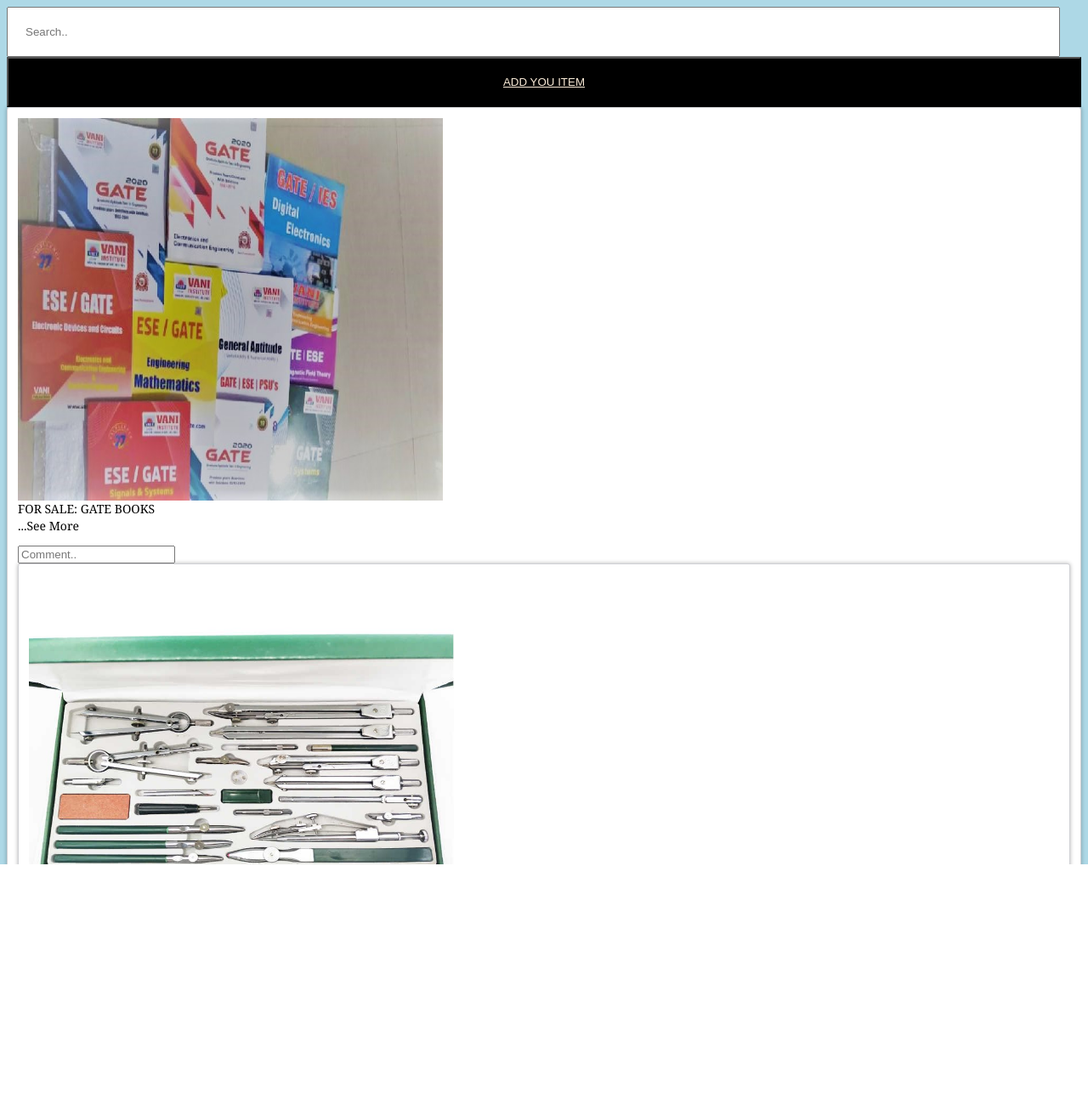
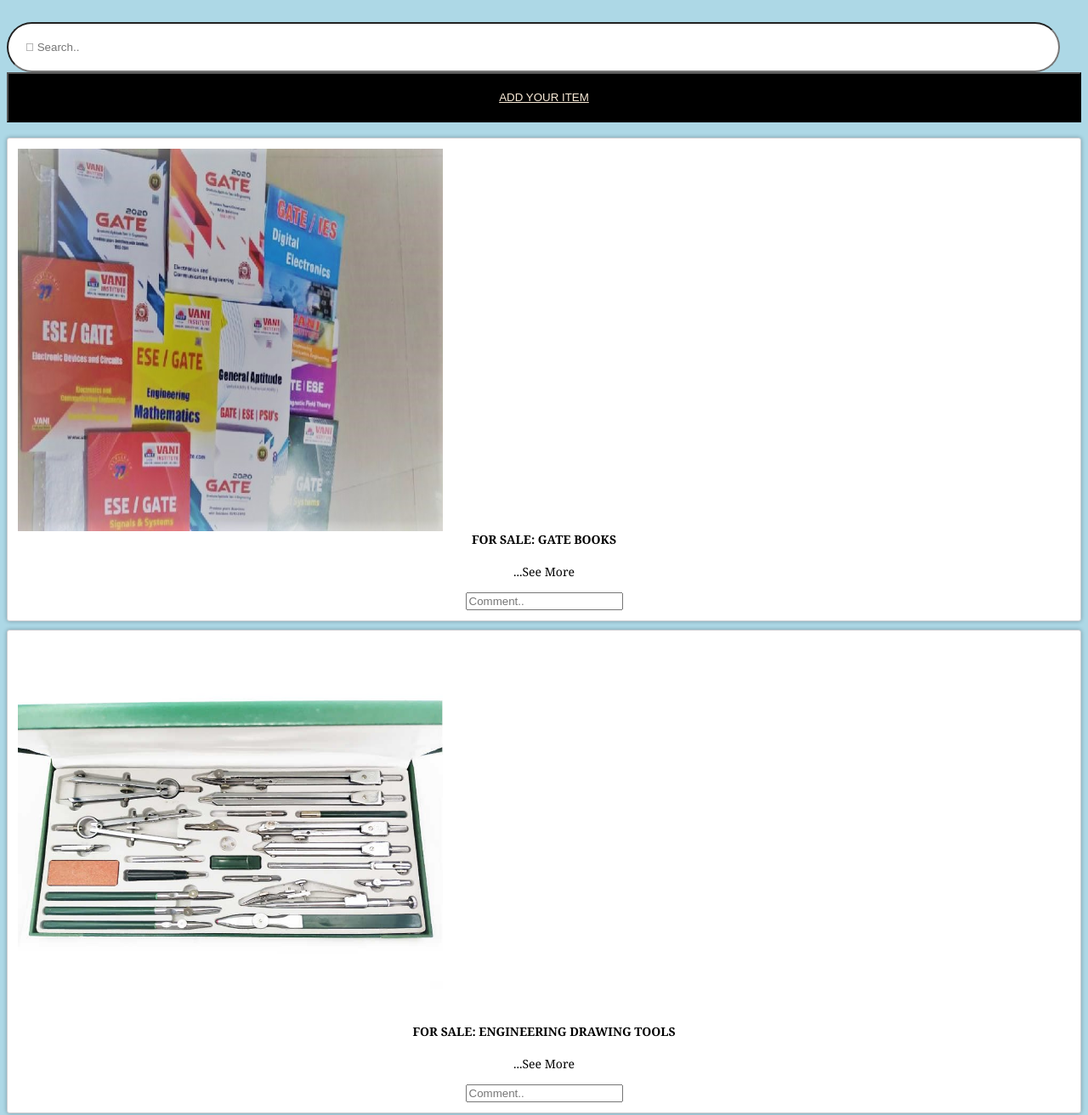
Before and after one commit to Riya-code/frontend, a plain HTML site: page pages/sell.html in a window 1280 px wide. Shown: the top 1312 px of the page at 85% size. Drawn offline with Linux system fonts and the light colour scheme.

Commit message:
sell changed

```diff
--- a/pages/sell.html
+++ b/pages/sell.html
@@ -5,19 +5,24 @@
     <meta name="viewport" content="width=device-width, initial-scale=1.0">
     <title>Document</title>
     <link rel="stylesheet" href="../styles/fb.css">
+    <link href="https://fonts.googleapis.com/css2?family=Poppins:wght@400;500;700&display=swap" rel="stylesheet">
+    <link rel="stylesheet" type="text/css" href="https://cdnjs.cloudflare.com/ajax/libs/font-awesome/5.14.0/css/all.min.css">
 </head>
 <body style="background-color:lightblue;">
+
+  <br>
     <div>
-        <input type="text" placeholder="Search.." style="width: 98%; padding: 20px; left: 10%;">
+        <input type="text" placeholder=" Search.." style="width: 98%; padding: 20px; left: 10%; border-radius: 10rem;">
     </div>
 
 
         <div >
-            <button id="btn" style="background-color: black; width: 100%; padding: 20px 15px;"><a href="/pages/sell.html" style="color: antiquewhite; text-align: center;" >ADD YOU ITEM</a></button>
+            <button id="btn" style="background-color: black; width: 100%; padding: 20px 15px;"><a href="/pages/sell.html" style="color: antiquewhite; text-align: center;" >ADD YOUR ITEM</a></button>
 
         </div>
-
-        <div class="card">
+<br>
+        <center>
+          <div class="card">
             <div class="header">
               <div class="options"></div>
               <img class="logo" src="../images/gate.jpg" />
@@ -25,9 +30,10 @@
 
 
             <div class="content">
-              <p>FOR SALE: GATE BOOKS <br>...See More</p>
+              <p><h4>FOR SALE: GATE BOOKS</h4>...See More</p>
               <input type="text" placeholder="Comment..">
             </div>
+          </div>
 
             <div class="card">
                 <div class="header">
@@ -37,10 +43,10 @@
 
 
                 <div class="content">
-                  <p>FOR SALE: ENGINEERING DRAWING TOOLS <br>...See More</p>
+                  <p><h4>FOR SALE: ENGINEERING DRAWING TOOLS</h4>...See More</p>
                   <input type="text" placeholder="Comment..">
                 </div>
-
+            </div>
 
             <div class="card">
             <div class="header">
@@ -50,8 +56,11 @@
 
 
             <div class="content">
-              <p>FOR SALE: NOVELS <br>...See More</p>
+              <p><h4>FOR SALE: NOVELS </h4>...See More</p>
               <input type="text" placeholder="Comment..">
             </div>
+          </div>
+
+    </center>
 </body>
 </html>
```
